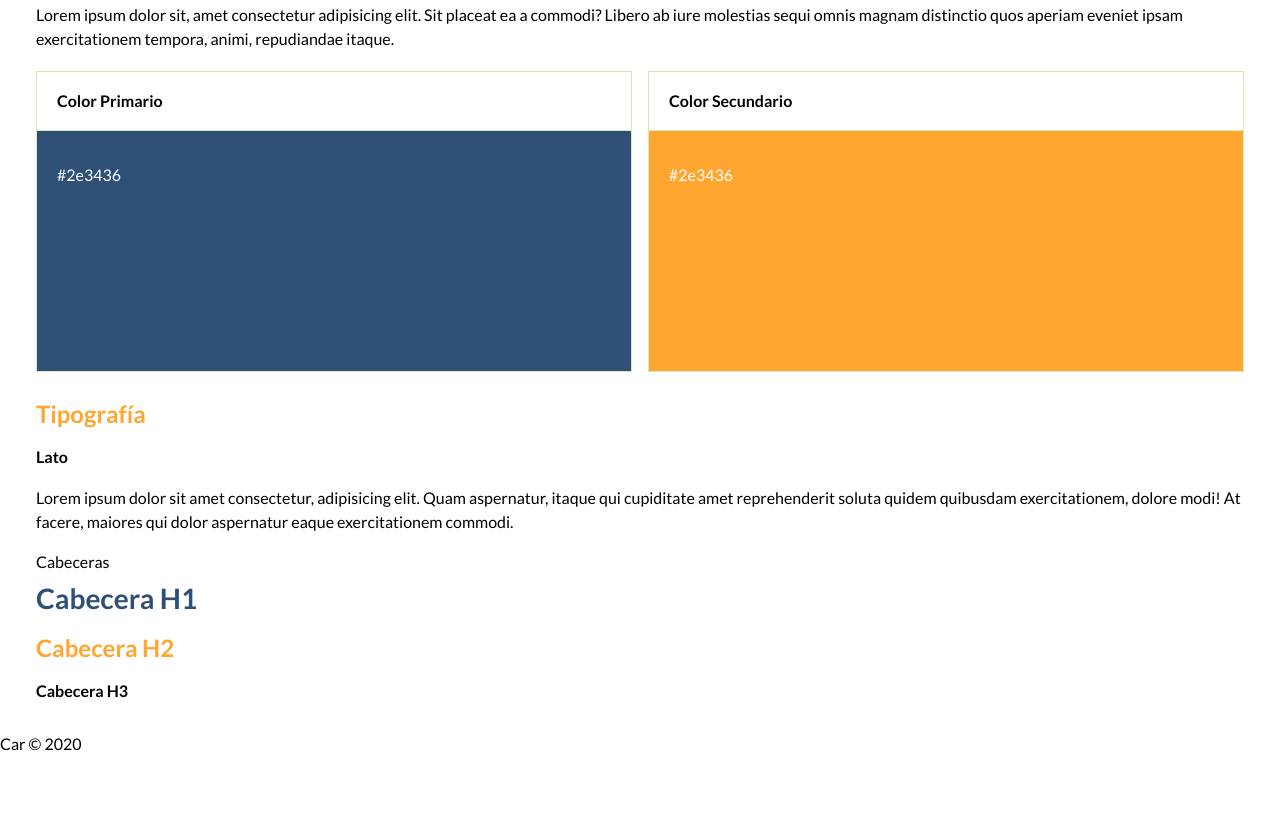
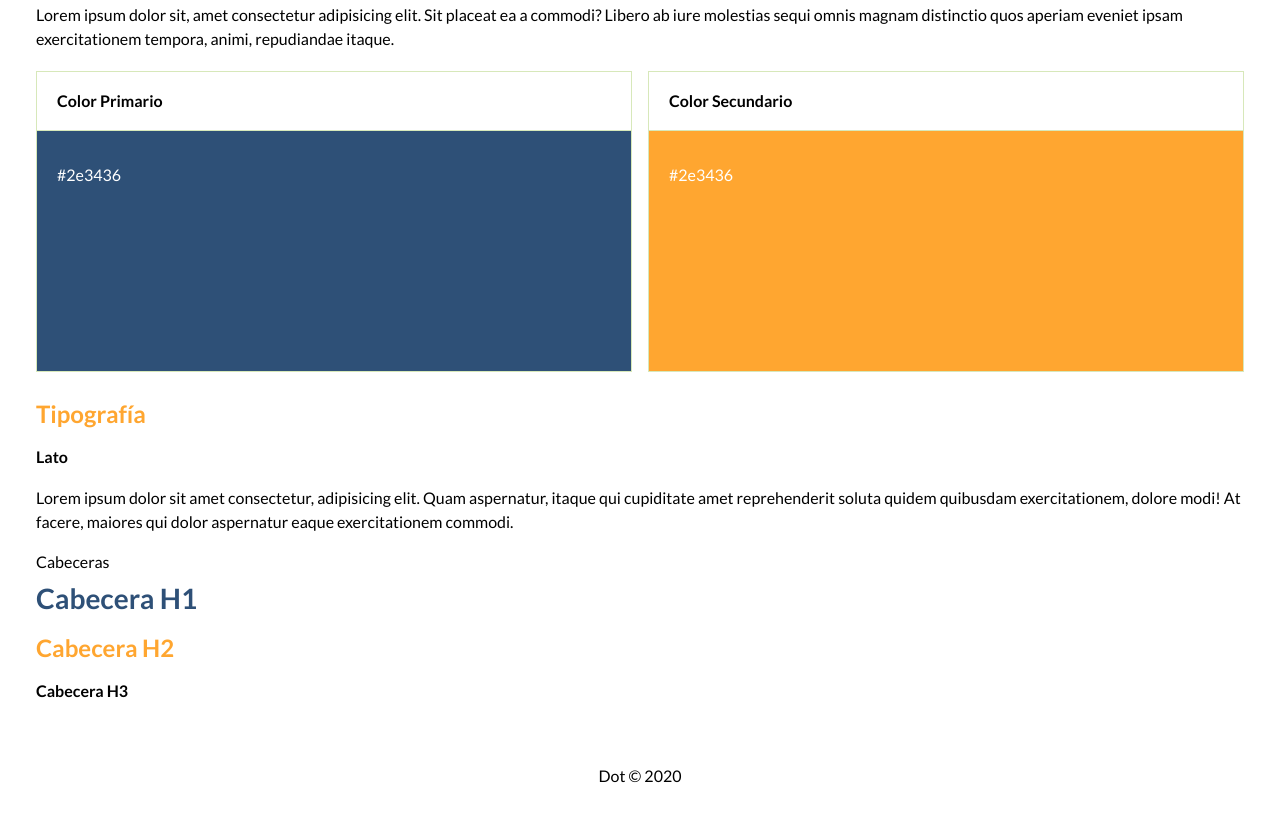
Before and after one commit to brunomendoza/daw-dor-pages, a website: page src/style-guide.html in a window 1280 px wide. Shown: the part 836-1652 px from the top of the page. Before the commit the page ends 1589 px from the top, so only its background shows below. Drawn offline with Linux system fonts and the light colour scheme.

Commit message:
Correciones menores sobre la guía de estilos.

```diff
--- a/src/scss/style-guide.scss
+++ b/src/scss/style-guide.scss
@@ -120,6 +120,11 @@ p {
 
 }
 
+footer {
+    text-align: center;
+    padding: 2rem;
+}
+
 
 
 .bg-primary-color {
@@ -139,6 +144,8 @@ p {
 
 @media (min-width: 800px) {
     .wrapper {
+        max-width: 1280px;
+        margin: 0 auto;
         flex-flow: row nowrap;
     }
 
--- a/src/style-guide.html
+++ b/src/style-guide.html
@@ -98,7 +98,7 @@
         </main>
     </div>
     <footer>
-        Car &copy; 2020
+        Dot &copy; 2020
     </footer>
 </body>
 </html>
```
Also changed, not shown: src/css/style-guide.css.
